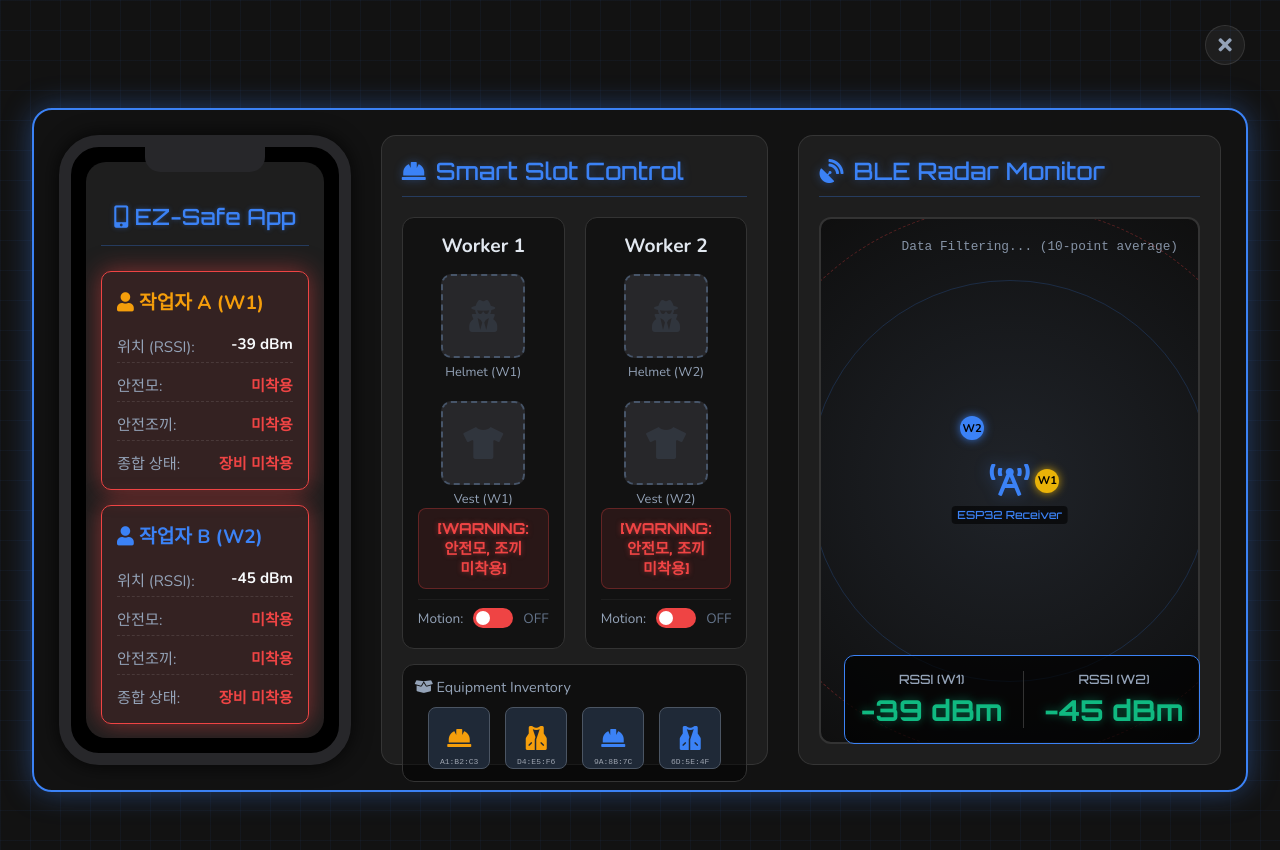
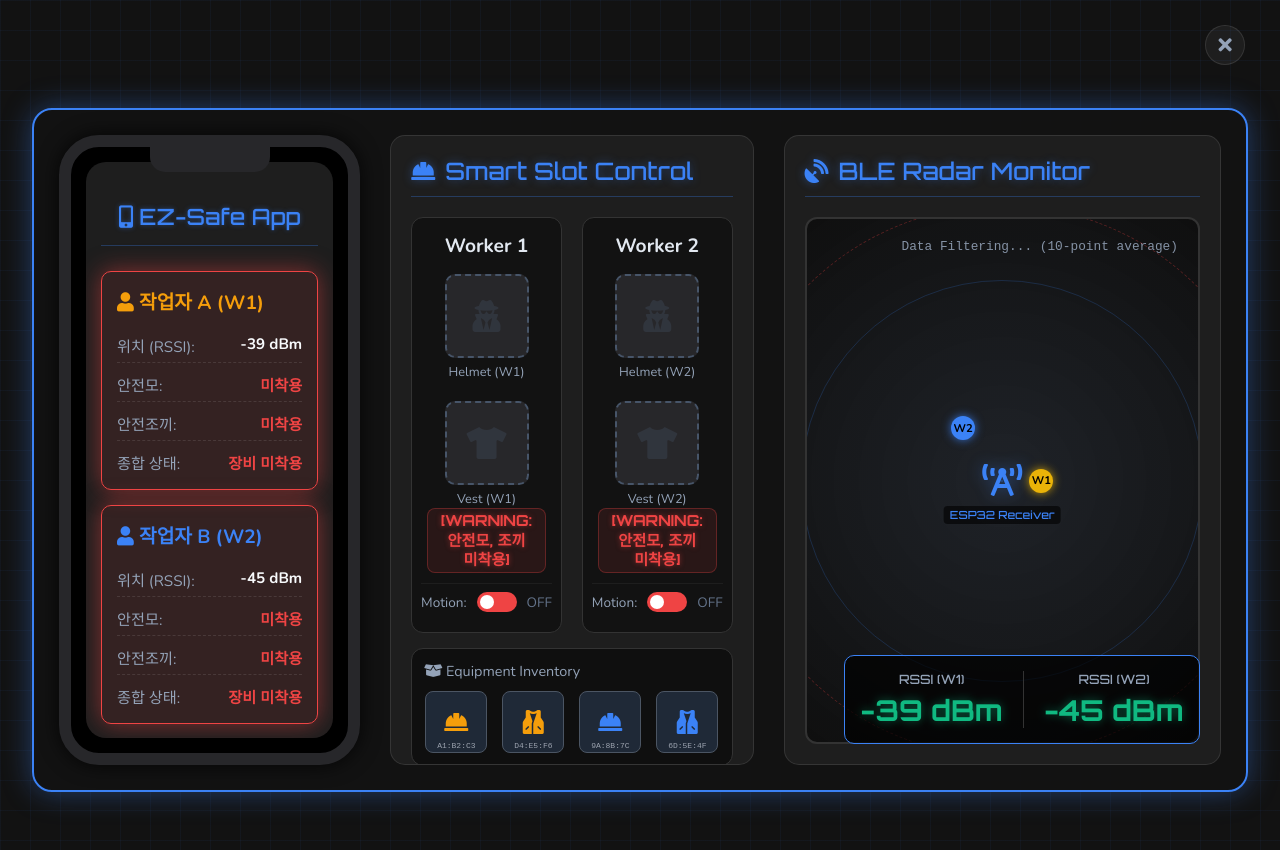
Before and after one commit to lee-myeong-eun/lee-myeong-eun.github.io, a Jekyll site: the page built from _pages/ezsafe-simulator.html, in a window 1280 px wide. Shown: the top 850 px of the page. Built offline with Jekyll 4.4.1, drawn with Linux system fonts in a browser that asks for light colours.

Commit message:
Implement strict flexbox overflow constraints and fixed layout architecture to permanently prevent layout pushing

```diff
--- a/_pages/ezsafe-simulator.html
+++ b/_pages/ezsafe-simulator.html
@@ -86,6 +86,7 @@ permalink: /ezsafe-simulator/
             gap: 30px;
             box-sizing: border-box;
             position: relative;
+            overflow: hidden;
         }
 
         /* 공통 헤더 스타일 */
@@ -113,6 +114,8 @@ permalink: /ezsafe-simulator/
             border-radius: 15px;
             padding: 20px;
             position: relative;
+            min-height: 0;
+            overflow: hidden;
         }
 
         .workers-container {
@@ -130,6 +133,8 @@ permalink: /ezsafe-simulator/
             display: flex;
             flex-direction: column;
             align-items: center;
+            min-height: 0;
+            overflow: hidden;
         }
 
         .worker-title {
@@ -255,10 +260,15 @@ permalink: /ezsafe-simulator/
             line-height: 1.3;
             box-sizing: border-box;
             min-height: 50px;
+            max-height: 65px;
+            overflow-y: auto;
+            scrollbar-width: none;
             display: flex;
             align-items: center;
             justify-content: center;
+            flex-shrink: 0;
         }
+        .worker-status::-webkit-scrollbar { display: none; }
 
         .worker-status.stable {
             background: rgba(16, 185, 129, 0.1);
@@ -353,6 +363,7 @@ permalink: /ezsafe-simulator/
             border-radius: 15px;
             padding: 20px;
             position: relative;
+            min-height: 0;
             overflow: hidden;
         }
 
@@ -470,6 +481,7 @@ permalink: /ezsafe-simulator/
             z-index: 30;
             display: flex;
             gap: 20px;
+            white-space: nowrap;
         }
 
         .rssi-box {
@@ -588,6 +600,7 @@ permalink: /ezsafe-simulator/
             position: relative;
             box-shadow: 0 0 20px rgba(0,0,0,0.8);
             box-sizing: border-box;
+            min-height: 0;
             overflow: hidden;
         }
 
```
